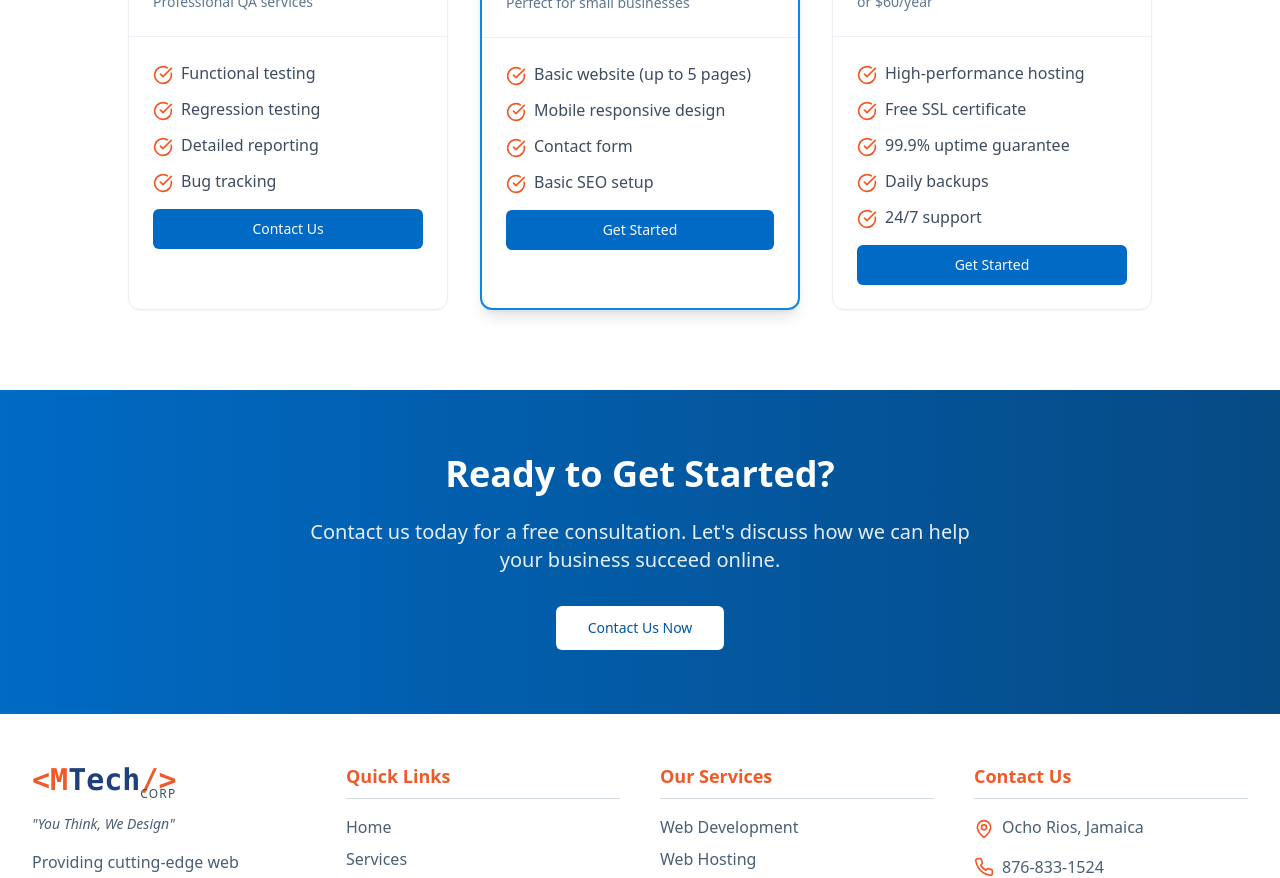
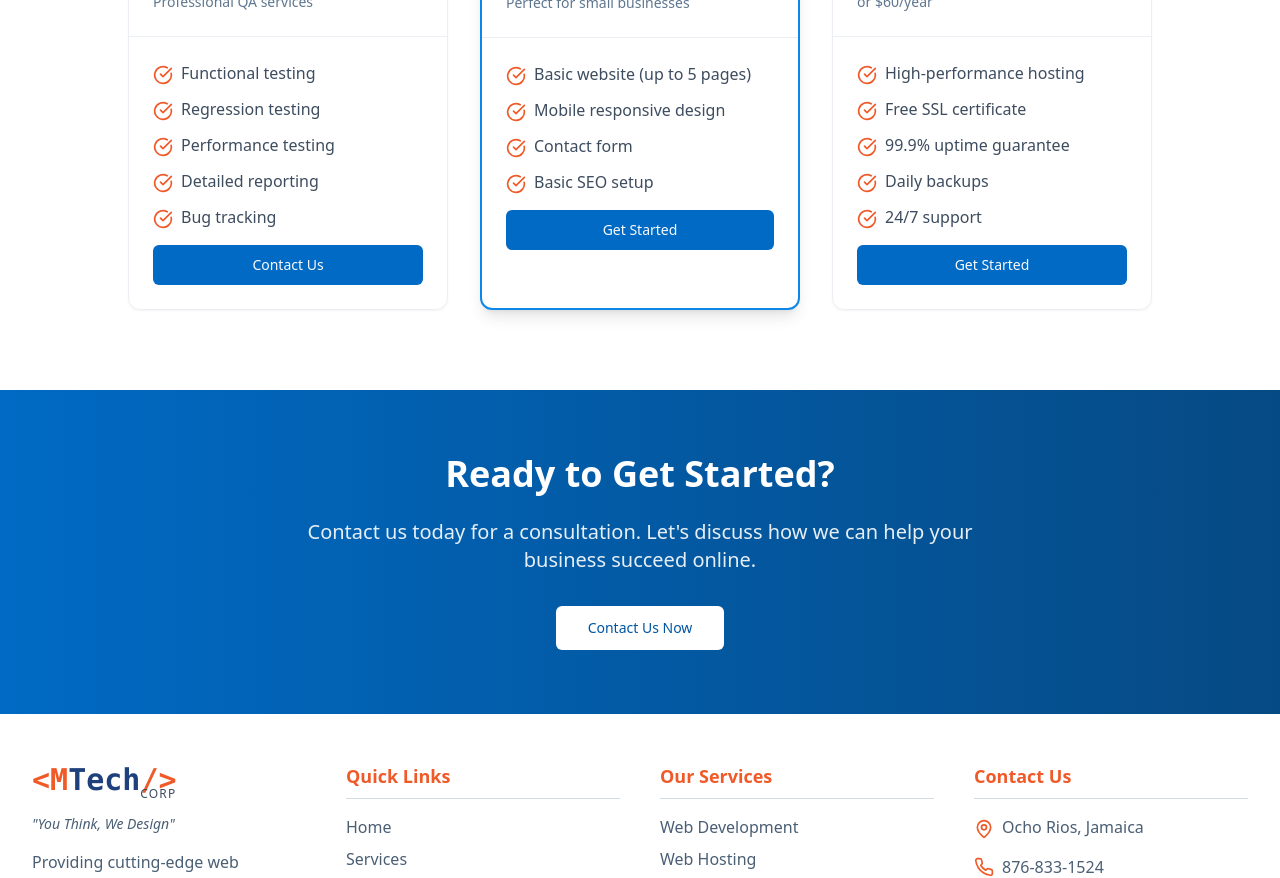
Before and after one commit to Moya876/mtech-digital-hub, a React (Vite) app: page /services in a window 1280 px wide. Shown: the part 3320-4198 px from the top of the page. Built offline with nearby package versions, Linux system fonts and the light colour scheme.

Commit message:
Code edited in Lovable Code Editor
Edited UI in Lovable

```diff
--- a/src/pages/Services.tsx
+++ b/src/pages/Services.tsx
@@ -235,6 +235,10 @@ const Services = () => {
                   </li>
                   <li className="flex items-start">
                     <CheckCircle className="h-5 w-5 text-mtechOrange mr-2 mt-1 flex-shrink-0" />
+                    <span className="text-mtechGray-700">Performance testing</span>
+                  </li>
+                  <li className="flex items-start">
+                    <CheckCircle className="h-5 w-5 text-mtechOrange mr-2 mt-1 flex-shrink-0" />
                     <span className="text-mtechGray-700">Detailed reporting</span>
                   </li>
                   <li className="flex items-start">
@@ -341,7 +345,7 @@ const Services = () => {
             Ready to Get Started?
           </h2>
           <p className="text-xl mb-8 max-w-2xl mx-auto opacity-90">
-            Contact us today for a free consultation. Let's discuss how we can help your business succeed online.
+            Contact us today for a consultation. Let's discuss how we can help your business succeed online.
           </p>
           <Button className="bg-white text-mtechBlue-700 hover:bg-mtechGray-100" size="lg" asChild>
             <Link to="/contact">
```
